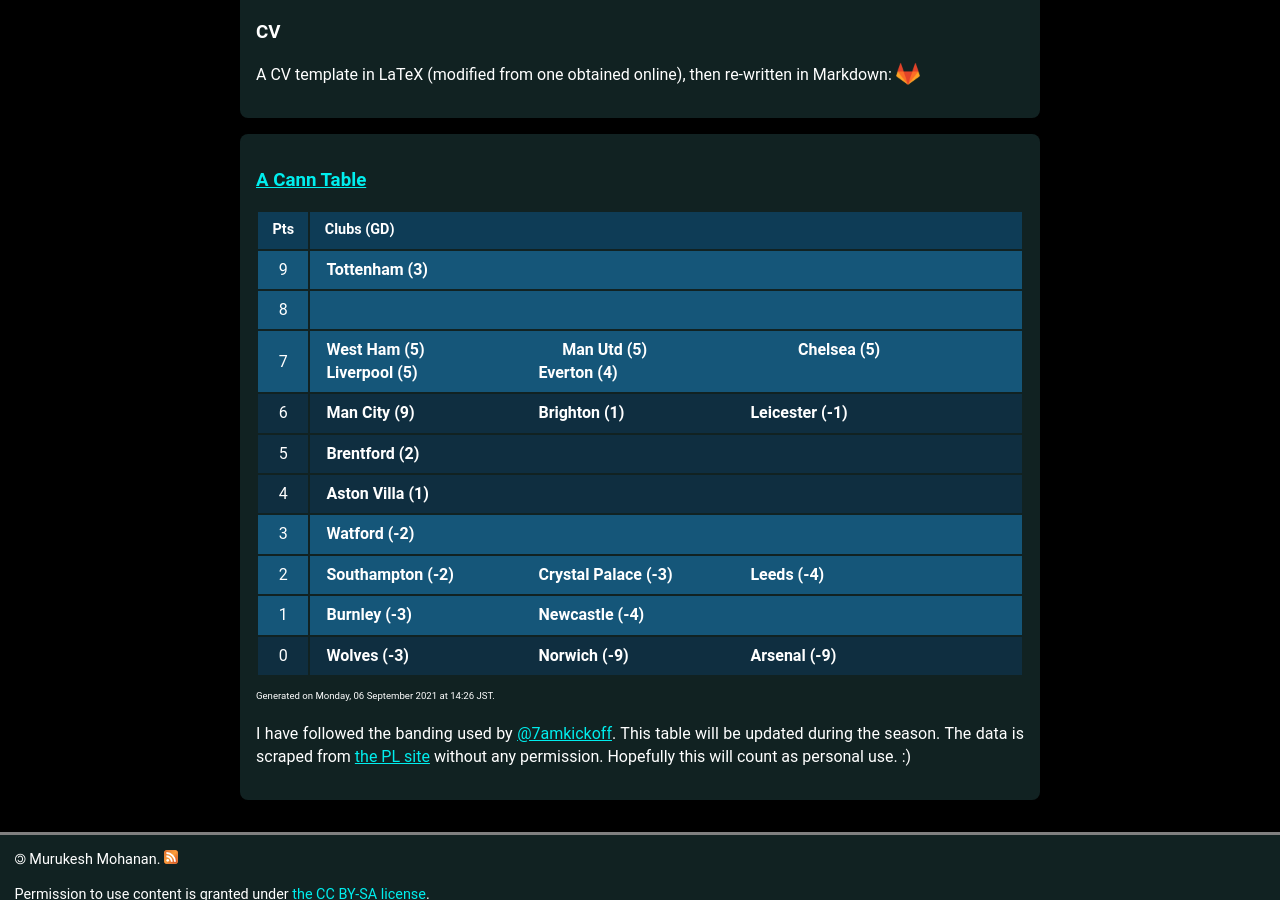
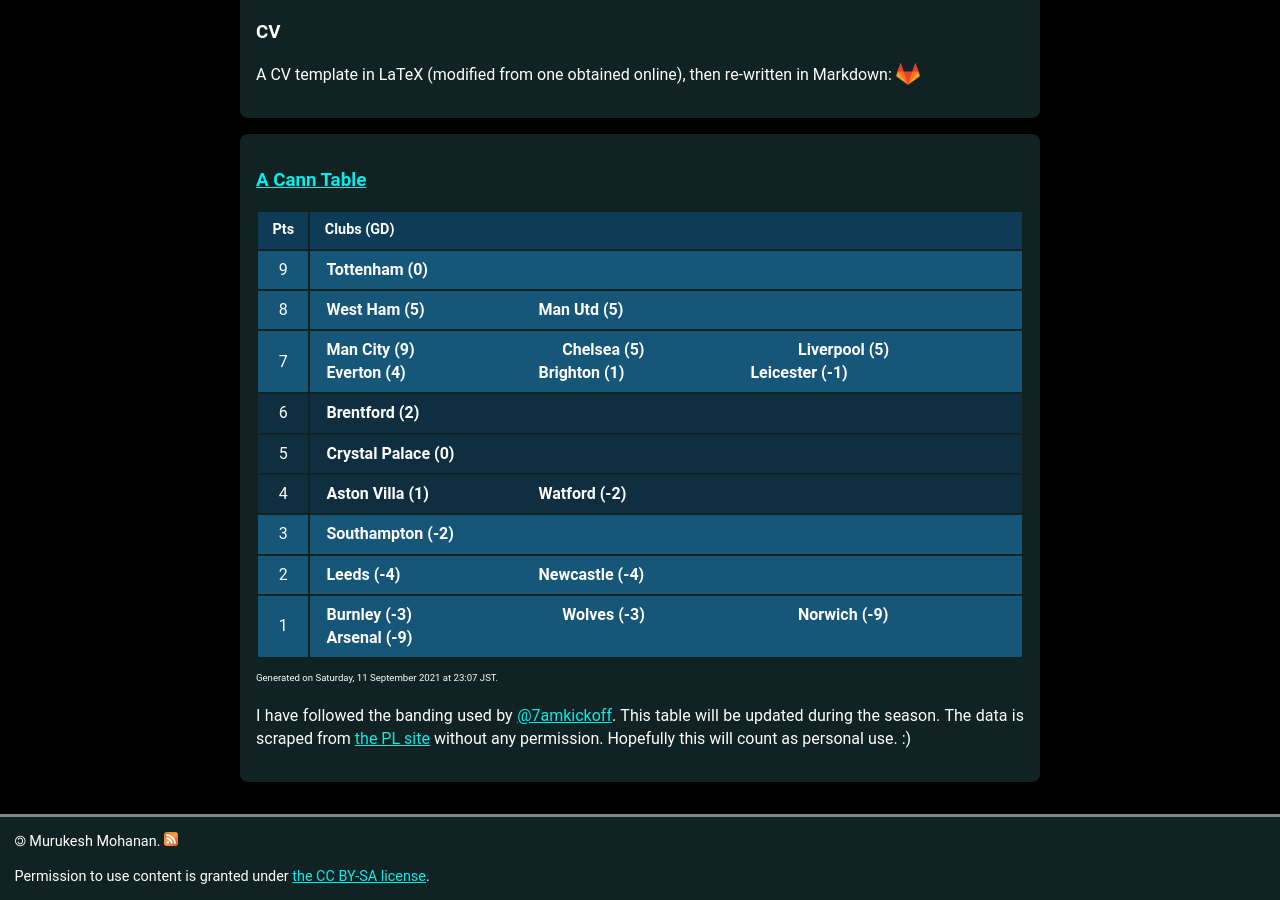
Before and after one commit to muru/muru.github.io, a Jekyll site: the page built from resources.md, in a window 1280 px wide and 900 px high, scrolled down 1235 px. Built offline with Jekyll 4.4.1, drawn with Linux system fonts in a browser that asks for light colours; some web fonts are replaced.

Commit message:
updated cann-table: Sat 11 Sep 23:07:37 JST 2021

```diff
--- a/cann-table.html
+++ b/cann-table.html
@@ -3,72 +3,67 @@
 	<tr class="cann-row-1">
 		<td class="cann-point"> 9 </td>
 		<td class="cann-clubs">
-			<span class="club-name"> Tottenham (3) </span>
+			<span class="club-name"> Tottenham (0) </span>
 		</td>
  	</tr>
 	<tr class="cann-row-1">
 		<td class="cann-point"> 8 </td>
 		<td class="cann-clubs">
+			<span class="club-name"> West Ham (5) </span>
+			<span class="club-name"> Man Utd (5) </span>
 		</td>
  	</tr>
 	<tr class="cann-row-1">
 		<td class="cann-point"> 7 </td>
 		<td class="cann-clubs">
-			<span class="club-name"> West Ham (5) </span>
-			<span class="club-name"> Man Utd (5) </span>
+			<span class="club-name"> Man City (9) </span>
 			<span class="club-name"> Chelsea (5) </span>
 			<span class="club-name"> Liverpool (5) </span>
 			<span class="club-name"> Everton (4) </span>
+			<span class="club-name"> Brighton (1) </span>
+			<span class="club-name"> Leicester (-1) </span>
 		</td>
  	</tr>
 	<tr class="cann-row-2">
 		<td class="cann-point"> 6 </td>
 		<td class="cann-clubs">
-			<span class="club-name"> Man City (9) </span>
-			<span class="club-name"> Brighton (1) </span>
-			<span class="club-name"> Leicester (-1) </span>
+			<span class="club-name"> Brentford (2) </span>
 		</td>
  	</tr>
 	<tr class="cann-row-2">
 		<td class="cann-point"> 5 </td>
 		<td class="cann-clubs">
-			<span class="club-name"> Brentford (2) </span>
+			<span class="club-name"> Crystal Palace (0) </span>
 		</td>
  	</tr>
 	<tr class="cann-row-2">
 		<td class="cann-point"> 4 </td>
 		<td class="cann-clubs">
 			<span class="club-name"> Aston Villa (1) </span>
+			<span class="club-name"> Watford (-2) </span>
 		</td>
  	</tr>
 	<tr class="cann-row-1">
 		<td class="cann-point"> 3 </td>
 		<td class="cann-clubs">
-			<span class="club-name"> Watford (-2) </span>
+			<span class="club-name"> Southampton (-2) </span>
 		</td>
  	</tr>
 	<tr class="cann-row-1">
 		<td class="cann-point"> 2 </td>
 		<td class="cann-clubs">
-			<span class="club-name"> Southampton (-2) </span>
-			<span class="club-name"> Crystal Palace (-3) </span>
 			<span class="club-name"> Leeds (-4) </span>
+			<span class="club-name"> Newcastle (-4) </span>
 		</td>
  	</tr>
 	<tr class="cann-row-1">
 		<td class="cann-point"> 1 </td>
 		<td class="cann-clubs">
 			<span class="club-name"> Burnley (-3) </span>
-			<span class="club-name"> Newcastle (-4) </span>
-		</td>
- 	</tr>
-	<tr class="cann-row-2">
-		<td class="cann-point"> 0 </td>
-		<td class="cann-clubs">
 			<span class="club-name"> Wolves (-3) </span>
 			<span class="club-name"> Norwich (-9) </span>
 			<span class="club-name"> Arsenal (-9) </span>
 		</td>
  	</tr>
 </table>
-<span id="cann-gen-note"> Generated on  Monday, 06 September 2021 at 14:26 JST. </span>
+<span id="cann-gen-note"> Generated on  Saturday, 11 September 2021 at 23:07 JST. </span>
```
